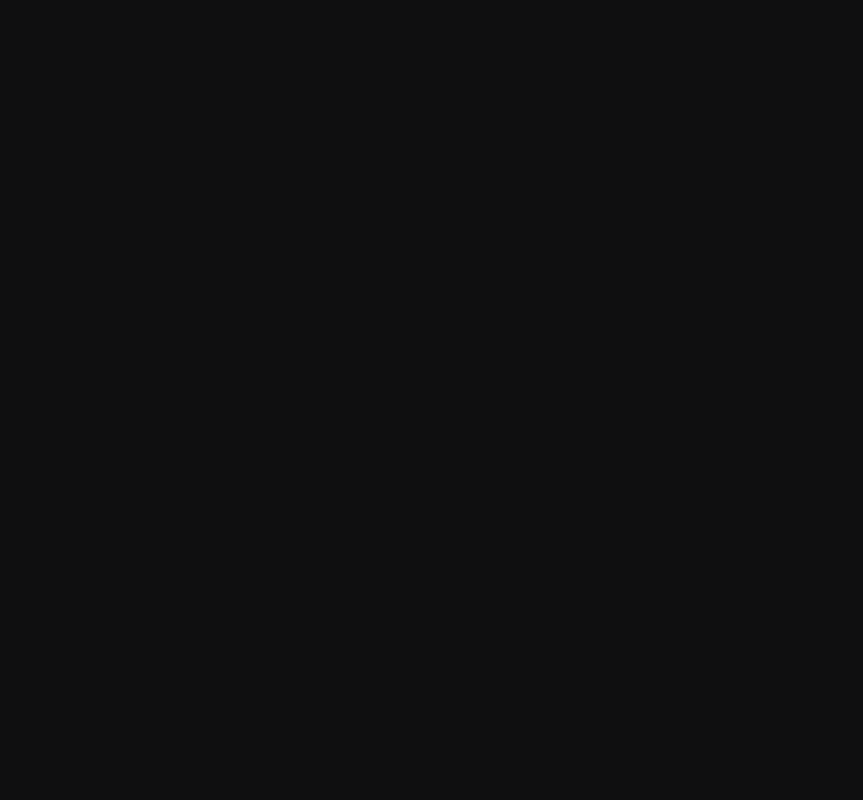
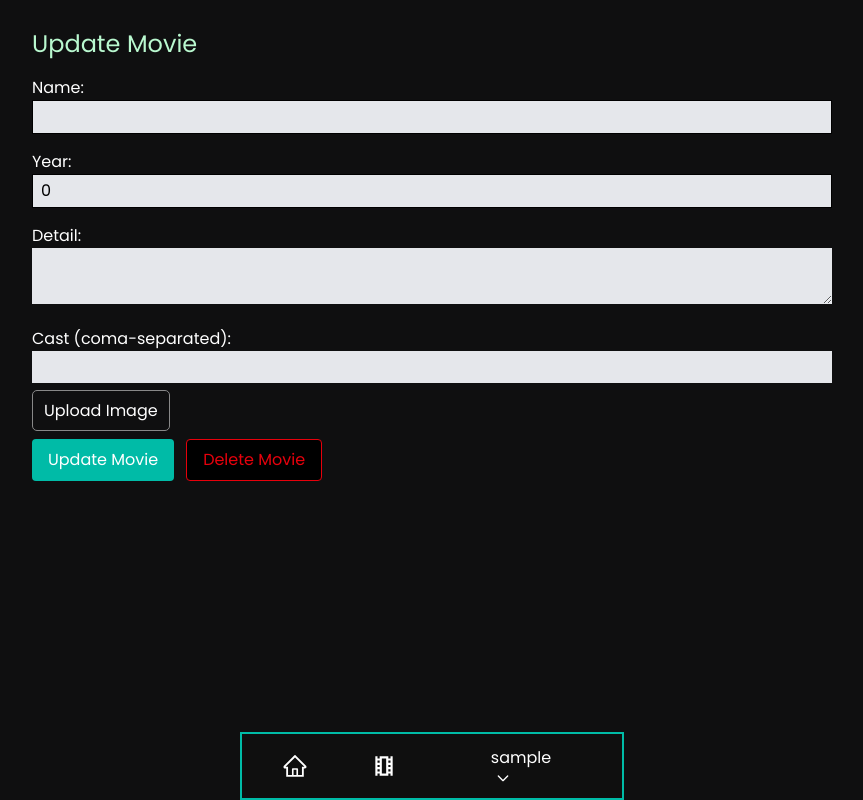
Before and after one commit to CodingBee1992/fullstack, a React (Vite) app in the folder frontend/: page /fullstack/admin/movies/update/1 in a window 1280 px wide. Before the commit this address had no page. Shown: the whole page, without its empty margins (208-1071 px from the left). Built offline with nearby package versions, Linux system fonts and the light colour scheme; no server answers; sample sign-in values are in the browser's storage.

Commit message:
added admin movie list form, update movie form

```diff
--- a/frontend/src/main.jsx
+++ b/frontend/src/main.jsx
@@ -15,6 +15,8 @@
 import AdminRoute from './pages/Admin/AdminRoute.jsx'
 import GenreList from './pages/Admin/GenreList.jsx'
 import CreateMovie from './pages/Admin/CreateMovie.jsx'
+import AdminMovieList from './pages/Admin/AdminMovieList.jsx'
+import UpdateMovie from './pages/Admin/UpdateMovie.jsx'
 
 createRoot(document.getElementById('root')).render(
 	<StrictMode>
@@ -31,6 +33,8 @@
 						<Route path='admin' element={<AdminRoute />}>
 							<Route path='movies/genre' element={<GenreList/>}/>
 							<Route path='movies/create' element={<CreateMovie/>}/>
+							<Route path='movies-list' element={<AdminMovieList/>}/>
+							<Route path='movies/update/:id' element={<UpdateMovie/>}/>
 						</Route>
 					</Route>
 					<Route path="/fullstack/login" element={<Login />} />
--- /dev/null
+++ b/frontend/src/pages/Admin/AdminMovieList.jsx
@@ -0,0 +1,39 @@
+import { Link } from 'react-router'
+import { useGetAllMoviesQuery } from '../../redux/api/apiSlice'
+
+const AdminMovieList = () => {
+	const { data: movies } = useGetAllMoviesQuery()
+
+	return (
+		<div className="mx-[9rem]">
+			<div className="flex flex-col md:flex-row">
+				<div className="p-3">
+					<div className="ml-[2rem] text-xl font-semibold h-12">All Movies ({movies?.length})</div>
+					<div className="flex flex-wrap justify-around items-center gap-3 p-5">
+						{movies?.map(movie => (
+							<div
+								key={movie._id}
+								// to={`/fullstack/admin/movies/update/${movie._id}`}
+								className="block mb-4 bg-teal-950 overflow-hidden">
+								<div className="flex">
+									<div key={movie._id} className="max-w-sm p-4 rounded overflow-hidden shadow-lg">
+										<img src={movie.image} alt={movie.name} className="w-full h-48 object-cover" />
+										<div className="mt-5 px-6 py-2 border border-teal-500">
+											<div className="font-semibold text-xl">{movie.name}</div>
+										</div>
+                                        <p className='mt-5 text-base text-gray-300'>{movie.detail}</p>
+                                        <div className='mt-6 '>
+                                            <Link  to={`/fullstack/admin/movies/update/${movie._id}`} className='py-2 px-4 text-white font-semibold rounded bg-teal-400 hover:bg-teal-700'>Update Movie</Link>
+                                        </div>
+									</div>
+								</div>
+							</div>
+						))}
+					</div>
+				</div>
+			</div>
+		</div>
+	)
+}
+
+export default AdminMovieList
--- a/frontend/src/pages/Admin/CreateMovie.jsx
+++ b/frontend/src/pages/Admin/CreateMovie.jsx
@@ -159,14 +159,16 @@
 					<label className="block">
 						Genre:
 						<select
+
 							name="genre"
 							value={movieData.genre}
 							onChange={handleChange}
 							className="w-full px-2 py-1 bg-gray-200 text-teal-600">
-							{isLoadingGenre ? (
+							{isLoadingGenre  ? (
 								<option>Loading genres...</option>
 							) : (
 								genres.map(genre => (
+
 									<option key={genre.id} value={genre.name}>
 										{genre.name}
 									</option>
--- /dev/null
+++ b/frontend/src/pages/Admin/UpdateMovie.jsx
@@ -0,0 +1,200 @@
+import { useEffect, useState } from 'react'
+import { useNavigate, useParams } from 'react-router'
+import {
+	useDeleteMovieMutation,
+	useGetSpecificMovieQuery,
+	useUpdateMovieMutation,
+	useUploadImageMutation,
+} from '../../redux/api/apiSlice'
+import { toast } from 'react-toastify'
+
+const UpdateMovie = () => {
+	const { id } = useParams()
+	const navigate = useNavigate()
+
+	const [movieData, setMovieData] = useState({
+		name: '',
+		year: 0,
+		detail: '',
+		cast: [],
+		rating: 0,
+		image: null,
+
+	})
+	const [selectedImage, setSelectedImage] = useState(null)
+	const { data: initialMovieData } = useGetSpecificMovieQuery(id)
+
+	console.log(initialMovieData)
+	useEffect(() => {
+		if (initialMovieData) {
+			setMovieData(initialMovieData)
+		}
+	}, [initialMovieData])
+
+	const [updateMovie, { isLodaing: isUpdatingMovie }] = useUpdateMovieMutation()
+
+	const [uploadImage, { isUploadingImage, error: uploadImageErrorDetails }] = useUploadImageMutation()
+
+	const [deleteMovie] = useDeleteMovieMutation()
+
+	const handleChange = e => {
+		const { name, value } = e.target
+		setMovieData(prevData => ({
+			...prevData,
+			[name]: value,
+		}))
+	}
+
+	const handleImageChange = e => {
+		const file = e.target.files[0]
+
+		setSelectedImage(file)
+	}
+
+	const handleUpdateMovie = async () => {
+		try {
+			if (!movieData.name || !movieData.year || !movieData.detail || !movieData.cast) {
+				toast.error('Please fill in all required fields')
+				return
+			}
+
+			let uploadedImagePath = movieData.image
+
+			if (selectedImage) {
+				const formData = new FormData()
+
+				formData.append('image', selectedImage)
+
+				const uploadImageResponse = await uploadImage(formData)
+
+				if (uploadImageResponse.data) {
+					uploadedImagePath = uploadImageResponse.data.image
+				} else {
+					console.error('Failed to upload image:', uploadImageErrorDetails)
+					toast.error('Failed to upload image')
+					return
+				}
+			}
+
+			await updateMovie({
+				id: id,
+				updatedMovie: {
+					...movieData,
+					image: uploadedImagePath,
+				},
+			})
+			navigate('/fullstack/admin/movies-list')
+
+			toast.success('Movie uploaded')
+		} catch (error) {
+			console.error('Failed to update movie:', error)
+		}
+	}
+
+	const handleDeleteMovie = async () => {
+		try {
+
+
+			await deleteMovie(id)
+			navigate('/fullstack/movies')
+			toast.success("Movie deleted successfully deleted")
+		} catch (error) {
+			console.error('Failed to delete movie:', error)
+			toast.error(`Failed to delete movie: ${error?.message}`)
+		}
+	}
+
+	return (
+		<div className="flex justify-center items-center mt-4">
+			<form>
+				<p className="mb-4 text-green-200 w-[50rem] text-2xl">Update Movie</p>
+
+				<div className="mb-4">
+					<label className="block">
+						Name:
+						<input
+							type="text"
+							name="name"
+							value={movieData.name}
+							onChange={handleChange}
+							className="w-full px-2 py-1 bg-gray-200 border focus:outline-none"
+						/>
+					</label>
+				</div>
+				<div className="mb-4">
+					<label className="block">
+						Year:
+						<input
+							type="number"
+							name="year"
+							value={movieData.year}
+							onChange={handleChange}
+							className="w-full px-2 py-1 bg-gray-200 border focus:outline-none"
+						/>
+					</label>
+				</div>
+				<div className="mb-4">
+					<label className="block">
+						Detail:
+						<textarea
+							type="text"
+							name="detail"
+							value={movieData.detail}
+							onChange={handleChange}
+							className="w-full px-2 py-1 bg-gray-200 focus:outline-none"></textarea>
+					</label>
+				</div>
+				<div className="mb-4">
+					<label className="block">
+						Cast (coma-separated):
+						<input
+							type="text"
+							name="cast"
+							value={movieData.cast.join(', ')}
+							onChange={e => setMovieData({ ...movieData, cast: e.target.value.split(', ') })}
+							className="px-2 py-1 w-full bg-gray-200 focus:outline-none"
+						/>
+					</label>
+				</div>
+
+				<div className="mb-4">
+					<label
+						className="hover:bg-gray-700 duration-400 cursor-pointer"
+						style={
+							!selectedImage
+								? { border: '1px solid #888', borderRadius: '5px', paddingInline: '11px', paddingBlock: '8px' }
+								: { border: '0', borderRadius: '0', padding: '0' }
+						}>
+						{!selectedImage && 'Upload Image'}
+						<input
+							type="file"
+							accept="image/*"
+							onChange={handleImageChange}
+							style={{ display: !selectedImage ? 'none' : 'block' }}
+							className="bg-gray-200"
+						/>
+					</label>
+				</div>
+
+				<div className="flex gap-3">
+					<button
+						type="button"
+						onClick={handleUpdateMovie}
+						className="px-4 py-2 bg-teal-500 text-white rounded hover:bg-teal-700 duration-400 cursor-pointer"
+						disabled={isUpdatingMovie || isUploadingImage}>
+						{isUpdatingMovie && isUploadingImage ? 'Updating...' : 'Update Movie'}
+					</button>
+					<button
+						type="button"
+						onClick={handleDeleteMovie}
+						className="px-4 py-2 bg-black text-red-600 border border-red-600 rounded hover:text-red-800 duration-400 cursor-pointer"
+						disabled={isUpdatingMovie || isUploadingImage}>
+						{isUpdatingMovie && isUploadingImage ? 'Deleting...' : 'Delete Movie'}
+					</button>
+				</div>
+			</form>
+		</div>
+	)
+}
+
+export default UpdateMovie
--- a/frontend/src/redux/api/apiSlice.jsx
+++ b/frontend/src/redux/api/apiSlice.jsx
@@ -25,111 +25,125 @@
 		}),
 
 		logout: builder.mutation({
-			query:() =>({
-				url:`${USERS_URL}/logout`,
-				method:'POST'
-			})
+			query: () => ({
+				url: `${USERS_URL}/logout`,
+				method: 'POST',
+			}),
 		}),
 
-		profile:builder.mutation({
-			query:(data)=>({
-				url:`${USERS_URL}/profile`,
-				method:"PUT",
-				body:data
-			})
+		profile: builder.mutation({
+			query: data => ({
+				url: `${USERS_URL}/profile`,
+				method: 'PUT',
+				body: data,
+			}),
 		}),
 
-		createGenre:builder.mutation({
-			query:(newGenre) =>({
-				url:`${GENRE_URL}`,
-				method:"POST",
-				body:newGenre
-			})
+		createGenre: builder.mutation({
+			query: newGenre => ({
+				url: `${GENRE_URL}`,
+				method: 'POST',
+				body: newGenre,
+			}),
 		}),
-		updateGenre:builder.mutation({
-
-			query:({id,updatedGenre}) =>({
-				url:`${GENRE_URL}/${id}`,
-				method:"PUT",
-				body:updatedGenre
-			})
+		updateGenre: builder.mutation({
+			query: ({ id, updatedGenre }) => ({
+				url: `${GENRE_URL}/${id}`,
+				method: 'PUT',
+				body: updatedGenre,
+			}),
 		}),
-		deleteGenre:builder.mutation({
-			query:(id) =>({
-				url:`${GENRE_URL}/${id}`,
-				method:"DELETE",
-
-			})
+		deleteGenre: builder.mutation({
+			query: id => ({
+				url: `${GENRE_URL}/${id}`,
+				method: 'DELETE',
+			}),
 		}),
-		fetchGenres:builder.query({
-			query:() =>({
-				url:`${GENRE_URL}/genres`,
-
-
-			})
+		fetchGenres: builder.query({
+			query: () => ({
+				url: `${GENRE_URL}/genres`,
+			}),
 		}),
 
 		getAllMovies: builder.query({
-			query:()=> `${MOVIE_URL}/all-movies`
+			query: () => `${MOVIE_URL}/all-movies`,
 		}),
 
-		createMovie:builder.mutation({
-			query:(newMovie)=>({
+		createMovie: builder.mutation({
+			query: newMovie => ({
 				url: `${MOVIE_URL}/create-movie`,
-				method:'POST',
-				body:newMovie
-			})
+				method: 'POST',
+				body: newMovie,
+			}),
 		}),
-		updateMovie:builder.mutation({
-			query:({id,updatedMovie})=>({
-				url:`${MOVIE_URL}/update-movie/${id}`,
-				method:'PUT',
-				body:updatedMovie
-			})
+		updateMovie: builder.mutation({
+			query: ({ id, updatedMovie }) => ({
+				url: `${MOVIE_URL}/update-movie/${id}`,
+				method: 'PUT',
+				body: updatedMovie,
+			}),
 		}),
-		addMovieReview:builder.mutation({
-			query:({id,rating,comment})=>({
-				url:`${MOVIE_URL}/${id}/reviews`,
-				method:'POST',
-				body:{rating,id,comment}
-			})
+		addMovieReview: builder.mutation({
+			query: ({ id, rating, comment }) => ({
+				url: `${MOVIE_URL}/${id}/reviews`,
+				method: 'POST',
+				body: { rating, id, comment },
+			}),
 		}),
-		deleteComment:builder.mutation({
-			query:({movieId,reviewId})=>({
-				url:`${MOVIE_URL}/delete-comment`,
-				method:'DELETE',
-				body:{movieId,reviewId}
-			})
+		deleteComment: builder.mutation({
+			query: ({ movieId, reviewId }) => ({
+				url: `${MOVIE_URL}/delete-comment`,
+				method: 'DELETE',
+				body: { movieId, reviewId },
+			}),
 		}),
-		deleteMovie:builder.mutation({
-			query:(id)=>({
-				url:`${MOVIE_URL}/delete-movie/${id}`,
-				method:'DELETE',
-
-			})
+		deleteMovie: builder.mutation({
+			query: id => ({
+				url: `${MOVIE_URL}/delete-movie/${id}`,
+				method: 'DELETE',
+			}),
 		}),
-		getSpecificMovie:builder.query({
-			query:(id)=>`${MOVIE_URL}/specific-movie/${id}`
+		getSpecificMovie: builder.query({
+			query: id => `${MOVIE_URL}/specific-movie/${id}`,
 		}),
 
-		uploadImage:builder.mutation({
-			query:(formData)=>({
-				url:`${UPLOAD_URL}`,
-				method:'POST',
-				body:formData
-			})
+		uploadImage: builder.mutation({
+			query: formData => ({
+				url: `${UPLOAD_URL}`,
+				method: 'POST',
+				body: formData,
+			}),
 		}),
-		getNewMovies:builder.query({
-			query:()=>`${MOVIE_URL}/new-movies`
+		getNewMovies: builder.query({
+			query: () => `${MOVIE_URL}/new-movies`,
 		}),
-		getTopMovies:builder.query({
-			query:()=>`${MOVIE_URL}/top-movies`
+		getTopMovies: builder.query({
+			query: () => `${MOVIE_URL}/top-movies`,
 		}),
-		getRandomMovies:builder.query({
-			query:()=>`${MOVIE_URL}/random-movies`
-		})
-
+		getRandomMovies: builder.query({
+			query: () => `${MOVIE_URL}/random-movies`,
+		}),
 	}),
 })
 
-export const { useLoginMutation, useRegisterMutation,useLogoutMutation,useProfileMutation, useCreateGenreMutation,useUpdateGenreMutation,useDeleteGenreMutation,useFetchGenresQuery,useGetAllMoviesQuery,useUpdateMovieMutation,useAddMovieReviewMutation,useDeleteCommentMutation,useDeleteMovieMutation,useGetSpecificMovieQuery,useUploadImageMutation,useGetNewMoviesQuery,useGetTopMoviesQuery,useGetRandomMoviesQuery,useCreateMovieMutation } = apiSlice
+export const {
+	useLoginMutation,
+	useRegisterMutation,
+	useLogoutMutation,
+	useProfileMutation,
+	useCreateGenreMutation,
+	useUpdateGenreMutation,
+	useDeleteGenreMutation,
+	useFetchGenresQuery,
+	useGetAllMoviesQuery,
+	useUpdateMovieMutation,
+	useAddMovieReviewMutation,
+	useDeleteCommentMutation,
+	useDeleteMovieMutation,
+	useGetSpecificMovieQuery,
+	useUploadImageMutation,
+	useGetNewMoviesQuery,
+	useGetTopMoviesQuery,
+	useGetRandomMoviesQuery,
+	useCreateMovieMutation,
+} = apiSlice
```
Also changed, not shown: 11 other files (tests, documents, lock files or other folders).
